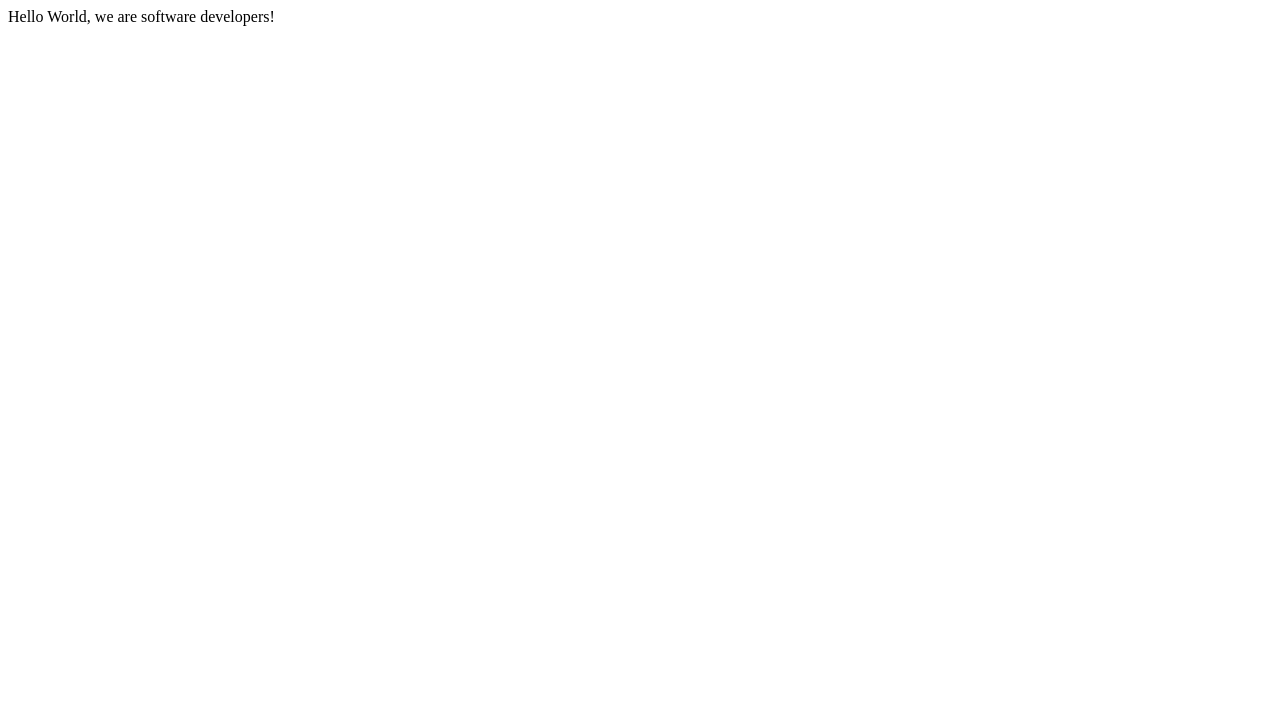
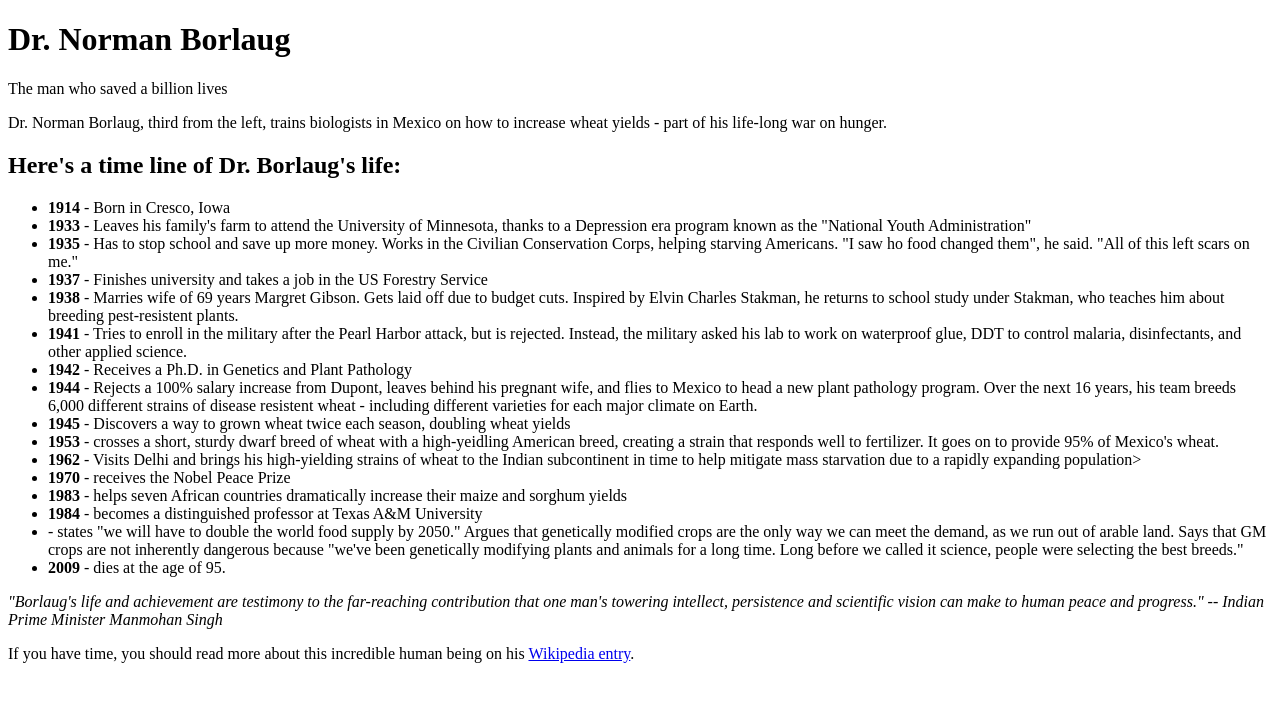
Before and after one commit to nguhwil/MicroProject, a plain HTML site: page index.html in a window 1280 px wide. Drawn offline with Linux system fonts and the light colour scheme.

Commit message:
added basic html

```diff
--- a/index.html
+++ b/index.html
@@ -8,19 +8,64 @@
 
   <body>
     <script src="https://cdn.freecodecamp.org/testable-projects-fcc/v1/bundle.js"></script>
-    Hello World, we are software developers!
-    <!--
+    <div id="main">
+      <header>
+        <h1 id="title">Dr. Norman Borlaug</h1>
+        <p>The man who saved a billion lives</p>
+      </header>
+      <div id="img-div">
+      <!--Image here-->
+        <p id="img-caption">Dr. Norman Borlaug, third from the left, trains biologists in Mexico on how to
+          increase wheat yields - part of his life-long war on hunger.</p>
+      </div>
+      <div id="content">
+        <h2 id="tribute-info">Here's a time line of Dr. Borlaug's life:</h2>
+        <ul>
+          <li><strong>1914</strong> - Born in Cresco, Iowa</li>
+          <li><strong>1933</strong> - Leaves his family's farm to attend
+            the University of Minnesota, thanks to a Depression era program known as
+            the "National Youth Administration"</li>
+          <li><strong>1935</strong> - Has to stop school and save up more money. Works
+            in the Civilian Conservation Corps, helping starving Americans. "I saw ho
+            food changed them", he said. "All of this left scars on me."</li>
+          <li><strong>1937</strong> - Finishes university and takes a job in the US
+            Forestry Service</li>
+          <li><strong>1938</strong> - Marries wife of 69 years Margret Gibson. Gets laid
+            off due to budget cuts. Inspired by Elvin Charles Stakman, he returns to school
+            study under Stakman, who teaches him about breeding pest-resistent plants.</li>
+          <li><strong>1941</strong> - Tries to enroll in the military after the Pearl Harbor
+            attack, but is rejected. Instead, the military asked his lab to work on waterproof glue,
+            DDT to control malaria, disinfectants, and other applied science.</li>
+          <li><strong>1942</strong> - Receives a Ph.D. in Genetics and Plant Pathology</li>
+          <li><strong>1944</strong> - Rejects a 100% salary increase from Dupont, leaves behind his pregnant wife,
+            and flies to Mexico to head a new plant pathology program. Over the next 16 years, his team breeds 6,000
+            different strains of disease resistent wheat - including different varieties for each major climate on Earth.</li>
+          <li><strong>1945</strong> - Discovers a way to grown wheat twice each season, doubling wheat yields</li>
+          <li><strong>1953</strong> - crosses a short, sturdy dwarf breed of wheat with a high-yeidling
+            American breed, creating a strain that responds well to fertilizer. It goes on to provide 95%
+            of Mexico's wheat.</li>
+          <li><strong>1962</strong> - Visits Delhi and brings his high-yielding strains of wheat
+            to the Indian subcontinent in time to help mitigate mass starvation due to a rapidly
+            expanding population></li>
+          <li><strong>1970</strong> - receives the Nobel Peace Prize</li>
+          <li><strong>1983</strong> - helps seven African countries dramatically
+            increase their maize and sorghum yields</li>
+          <li><strong>1984</strong> - becomes a distinguished professor at Texas A&M University</li>
+          <li><strong2005></strong> - states "we will have to double the world food supply by 2050."
+            Argues that genetically modified crops are the only way we can meet the demand, as we run
+            out of arable land. Says that GM crops are not inherently dangerous because "we've been genetically
+            modifying plants and animals for a long time. Long before we called it science, people were selecting the best breeds."</li>
+          <li><strong>2009</strong> - dies at the age of 95.</li>
+        </ul>
 
-    Hello Camper!
+        <p></p><i>"Borlaug's life and achievement are testimony to the far-reaching contribution that one man's towering intellect, persistence and scientific vision can make to human peace and progress."
 
-    For now, the test suite only works in Chrome!
-    Please read the README below in the JS Editor before beginning.
-    Feel free to delete this message once you have read it.
-    Good luck and Happy Coding!
+        -- Indian Prime Minister Manmohan Singh<br></i></p>
+      </div>
 
-    - The freeCodeCamp Team
+      <footer>If you have time, you should read more about this incredible human being on his <a href="https://en.wikipedia.org/wiki/Norman_Borlaug" id="tribute-link" target="_blank">Wikipedia entry</a>.</footer>
+      </div>
 
-    -->
     <script  src="js/index.js"></script>
   </body>
 </html>
```
Also changed, not shown: image.jpg (added).
